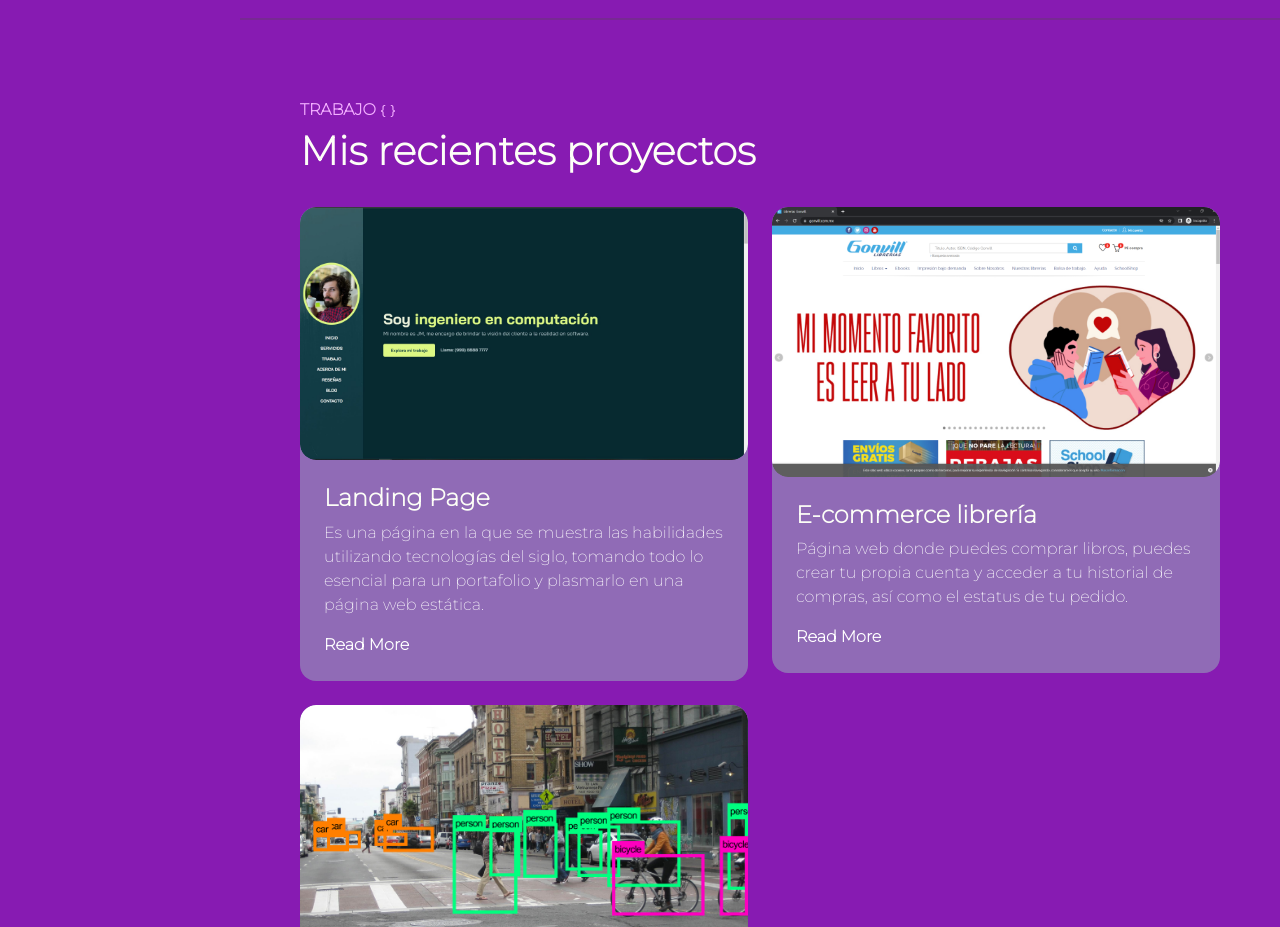
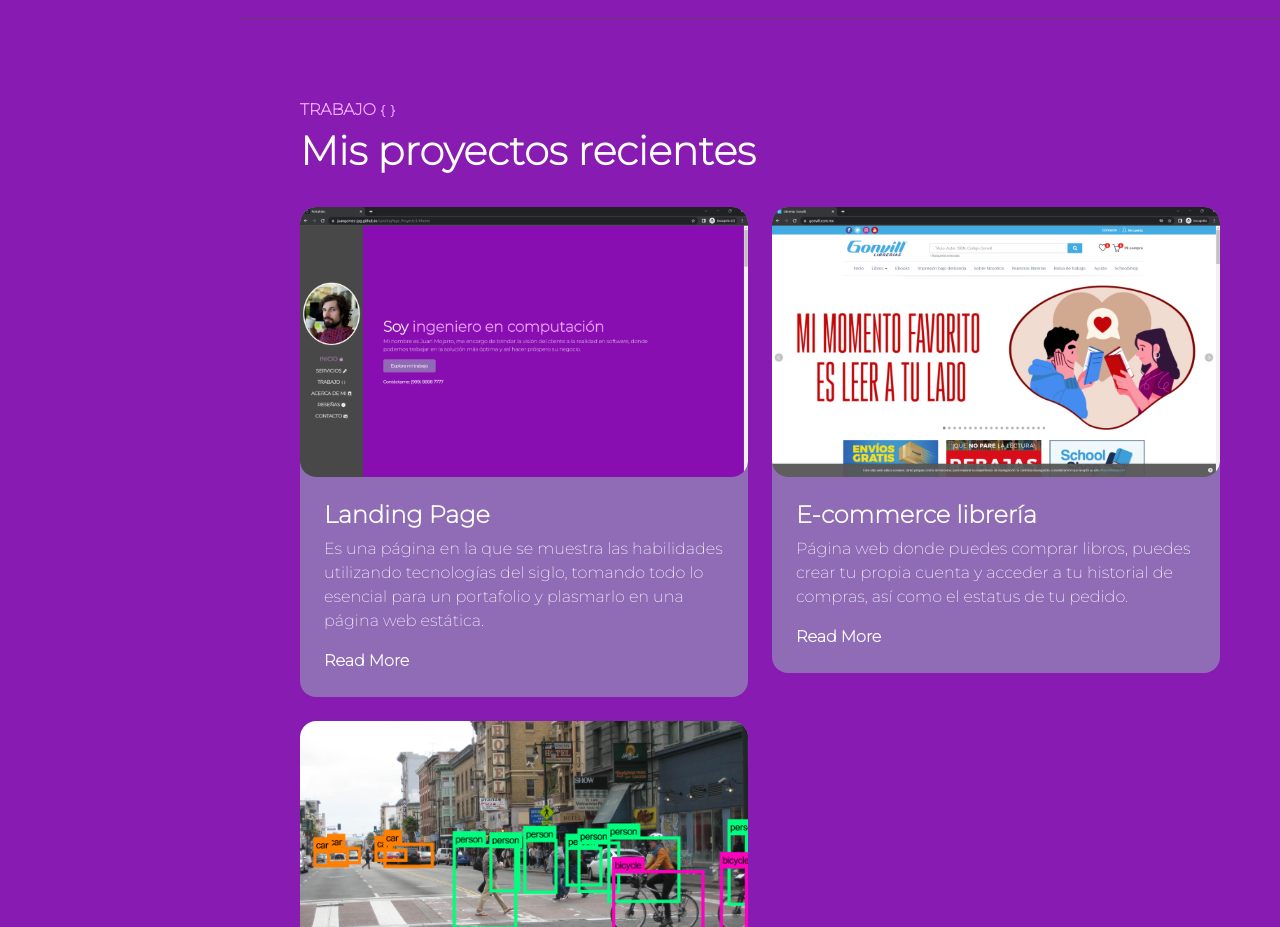
Before and after one commit to JuanGomez-jpg/LandingPage_Proyecto1, a plain HTML site: page index.html in a window 1280 px wide. Shown: the part 1580-2507 px from the top of the page. Drawn offline with Linux system fonts and the light colour scheme.

Commit message:
format image

```diff
--- a/index.html
+++ b/index.html
@@ -180,7 +180,7 @@
                             <svg xmlns="http://www.w3.org/2000/svg" width="16" height="16" fill="currentColor" class="bi bi-braces" viewBox="0 0 16 16">
                             <path d="M2.114 8.063V7.9c1.005-.102 1.497-.615 1.497-1.6V4.503c0-1.094.39-1.538 1.354-1.538h.273V2h-.376C3.25 2 2.49 2.759 2.49 4.352v1.524c0 1.094-.376 1.456-1.49 1.456v1.299c1.114 0 1.49.362 1.49 1.456v1.524c0 1.593.759 2.352 2.372 2.352h.376v-.964h-.273c-.964 0-1.354-.444-1.354-1.538V9.663c0-.984-.492-1.497-1.497-1.6zM13.886 7.9v.163c-1.005.103-1.497.616-1.497 1.6v1.798c0 1.094-.39 1.538-1.354 1.538h-.273v.964h.376c1.613 0 2.372-.759 2.372-2.352v-1.524c0-1.094.376-1.456 1.49-1.456V7.332c-1.114 0-1.49-.362-1.49-1.456V4.352C13.51 2.759 12.75 2 11.138 2h-.376v.964h.273c.964 0 1.354.444 1.354 1.538V6.3c0 .984.492 1.497 1.497 1.6z"/>
                           </svg></h6>
-                        <h1>Mis recientes proyectos</h1>
+                        <h1>Mis proyectos recientes</h1>
                     </div>
                 </div>
 
@@ -189,7 +189,7 @@
                     <div class="col-md-6" data-aos="fade-up">
                         <div class="card-custom rounded-4 bg-base shadow-effect">
                             <div class="card-custom-image rounded-4">
-                                <img class="rounded-4" src="./assets/images/Proyecto-1.jpg" alt="project1">
+                                <img class="rounded-4" src="./assets/images/Proyecto-1.png" alt="project1">
                             </div>
                             <div class="card-custom-content p-4">
                                 <h4>Landing Page</h4>
```
Also changed, not shown: assets/images/Proyecto-1.png (added).
